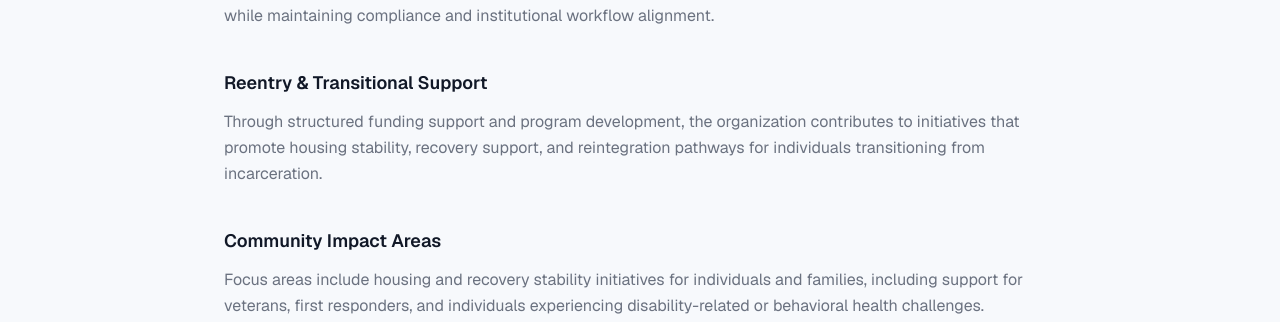
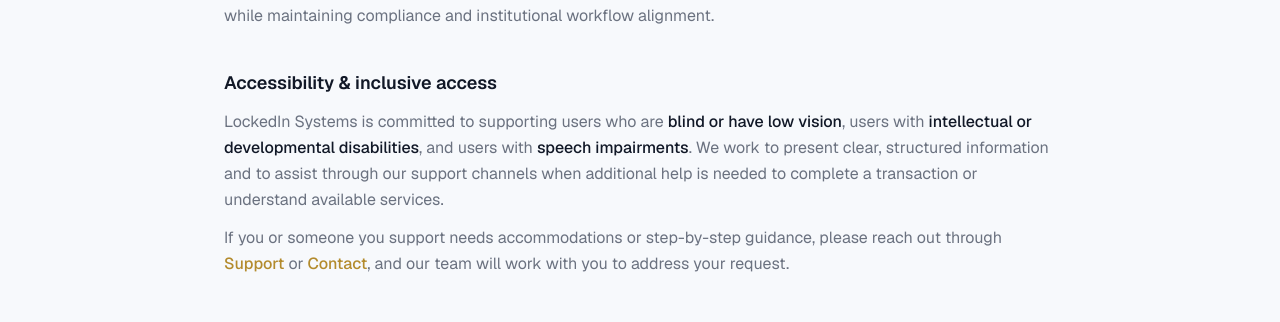
Before and after one commit to mightysuccessrecovery/mightysuccessrecovery-LockedInSystems, a Next.js app: page /about in a window 1280 px wide. Shown: the part 606-928 px from the top of the page. Built offline with nearby package versions, Linux system fonts and the light colour scheme; no server answers.

Commit message:
About: add accessibility and inclusive access section
Document support for users who are blind or have low vision, intellectual or developmental disabilities, and speech impairments; link to Support and Contact.

Co-authored-by: Cursor <cursoragent@cursor.com>

```diff
--- a/app/about/page.tsx
+++ b/app/about/page.tsx
@@ -36,6 +36,30 @@ export default function AboutPage() {
               Services are designed to improve clarity, access, and stability for families supporting
               incarcerated individuals, while maintaining compliance and institutional workflow
               alignment.
+            </p>
+          </section>
+
+          <section>
+            <h2 className="text-lg font-semibold">Accessibility &amp; inclusive access</h2>
+            <p className="mt-3 leading-relaxed text-muted-foreground">
+              LockedIn Systems is committed to supporting users who are{" "}
+              <span className="text-foreground font-medium">blind or have low vision</span>, users with{" "}
+              <span className="text-foreground font-medium">intellectual or developmental disabilities</span>, and users with{" "}
+              <span className="text-foreground font-medium">speech impairments</span>. We work to present
+              clear, structured information and to assist through our support channels when additional
+              help is needed to complete a transaction or understand available services.
+            </p>
+            <p className="mt-3 leading-relaxed text-muted-foreground">
+              If you or someone you support needs accommodations or step-by-step guidance, please reach
+              out through{" "}
+              <Link href="/support" className="font-medium text-gold hover:underline">
+                Support
+              </Link>{" "}
+              or{" "}
+              <Link href="/contact" className="font-medium text-gold hover:underline">
+                Contact
+              </Link>
+              , and our team will work with you to address your request.
             </p>
           </section>
 
```
